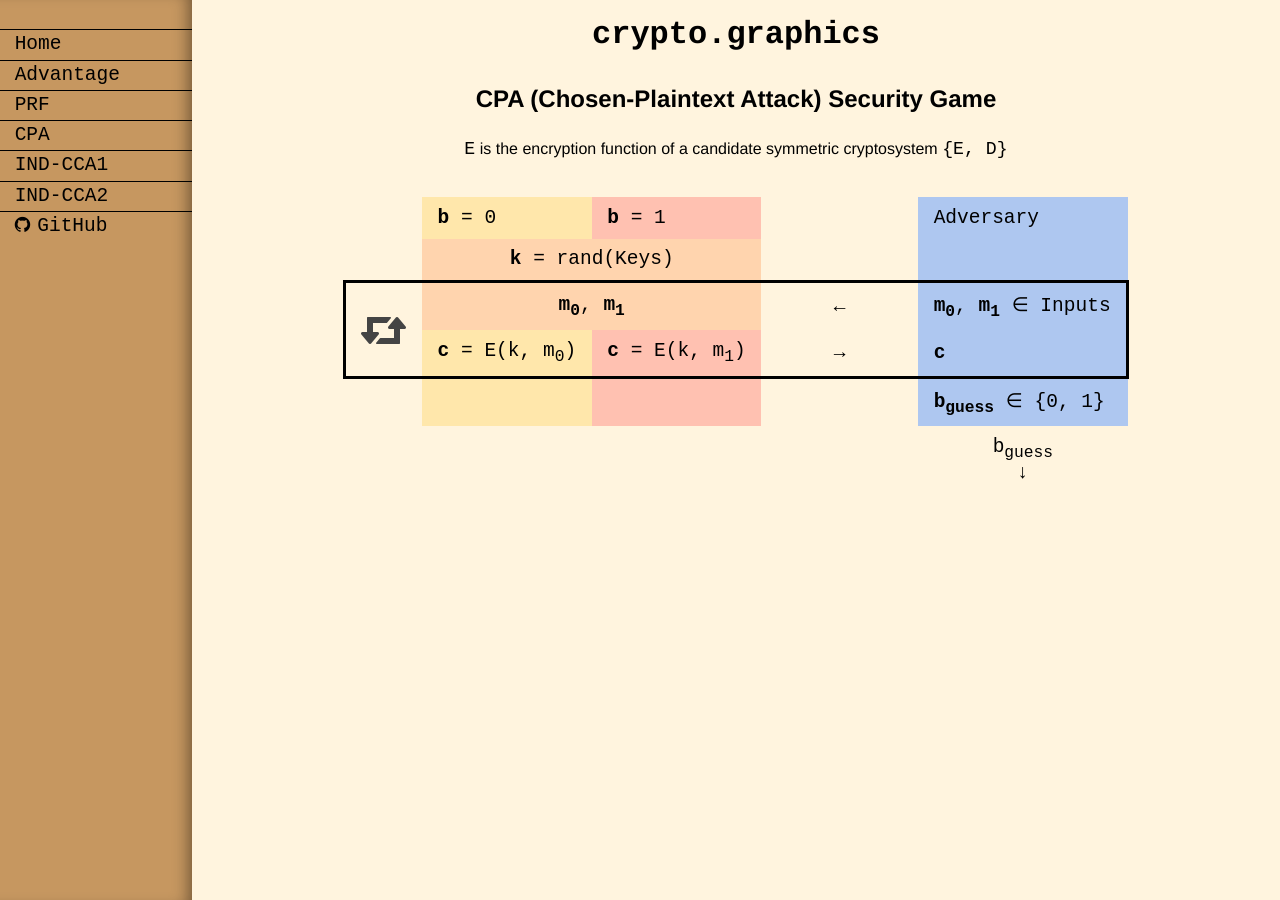
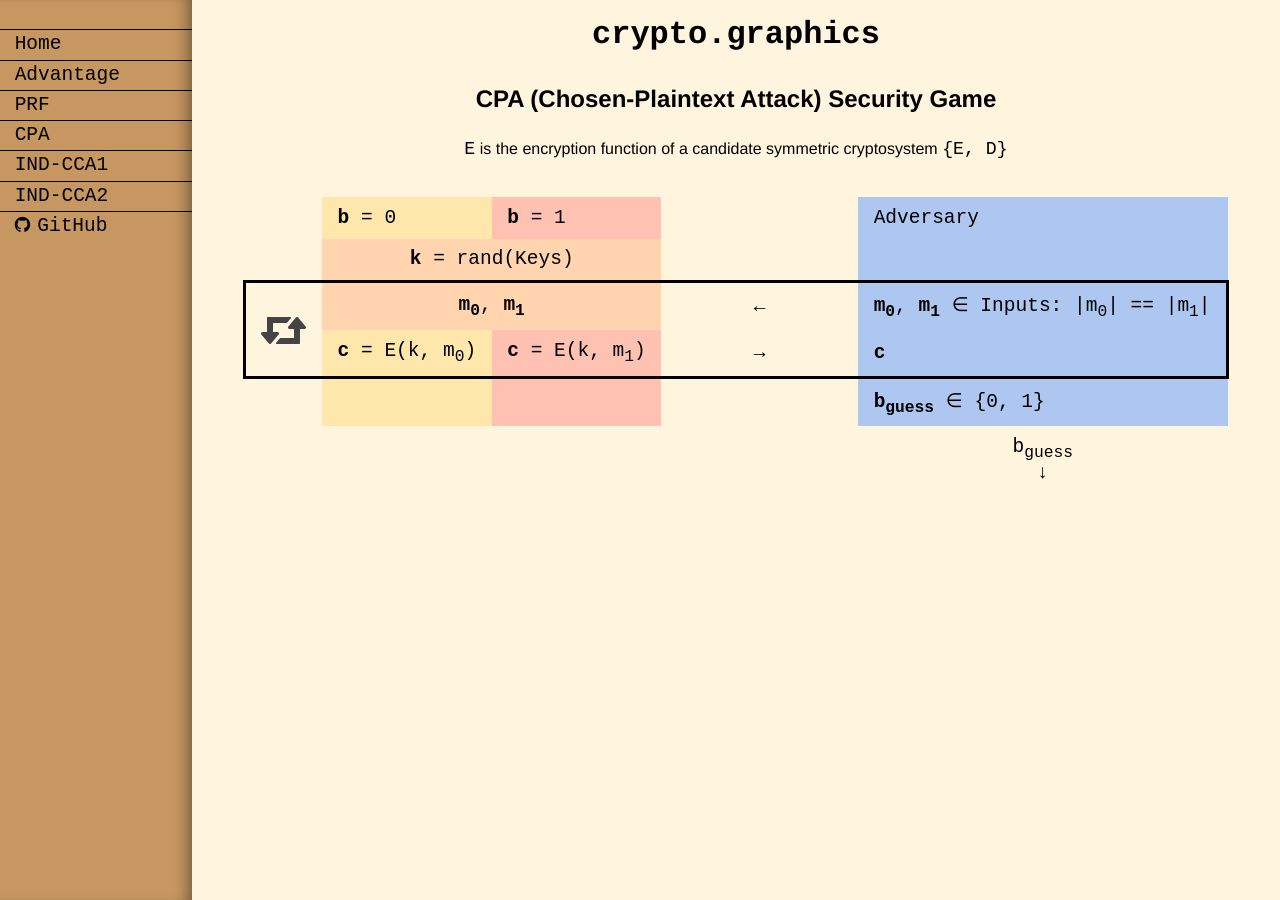
Before and after one commit to lgarron/crypto.graphics, a Jekyll site: the page built from CPA/index.html, in a window 1280 px wide. Built offline with Jekyll 4.4.1, drawn with Linux system fonts in a browser that asks for light colours; nearby versions of some CDN libraries; library files that are not in the unit come from our copies; Markdown is read by kramdown in place of the engine named in the settings.

Commit message:
Add same-length constraint to CPA game.

```diff
--- a/CPA/index.html
+++ b/CPA/index.html
@@ -36,7 +36,7 @@ title: CPA
   <td class="meta" rowspan="2"><i class="fa fa-retweet"></i></td>
   <td class="challenger-both receive-from-right" colspan="2"><span class="set-var">m<sub>0</sub></span>, <span class="set-var">m<sub>1</sub></span></td>
   <td class="communication send-left">&larr;</td>
-  <td class="adversary"><span class="set-var">m<sub>0</sub></span>, <span class="set-var">m<sub>1</sub></span> &isin; Inputs</td>
+  <td class="adversary"><span class="set-var">m<sub>0</sub></span>, <span class="set-var">m<sub>1</sub></span> &isin; Inputs: |m<sub>0</sub>| == |m<sub>1</sub>|</td>
 </tr>
 <tr>
   <td class="challenger-0"><span class="set-var">c</span> = E(k, m<sub>0</sub>)</td>
--- a/IND-CCA2/index.html
+++ b/IND-CCA2/index.html
@@ -68,7 +68,7 @@ Unlike <a href="/IND-CCA1/">IND-CCA1</a>, the adversary may make additional decr
   <td class="meta" rowspan="2"><i class="fa fa-retweet"></i></td>
   <td class="challenger-both receive-from-right" colspan="2"><span class="set-var">c</span></td>
   <td class="communication send-left">&larr;</td>
-  <td class="adversary"><span class="set-var">c</span> &isin; Ciphertexts (c &ne; c<sup>*</sup>)</td>
+  <td class="adversary"><span class="set-var">c</span> &isin; Ciphertexts: c &ne; c<sup>*</sup></td>
 </tr>
 <tr>
   <td class="challenger-both" colspan="2"><span class="set-var">p</span> = D(sk, c)</td>
```
